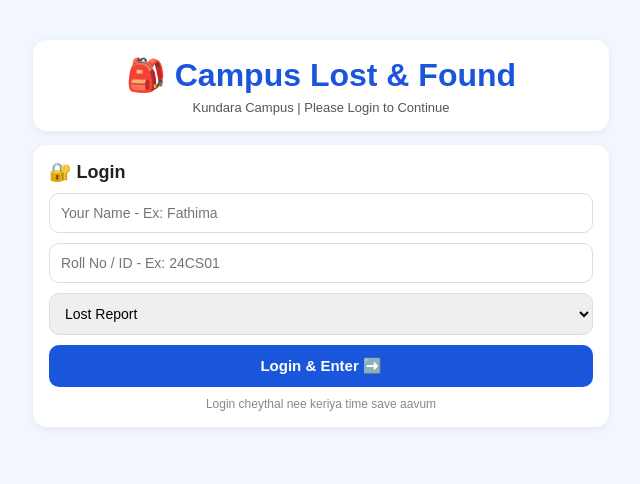
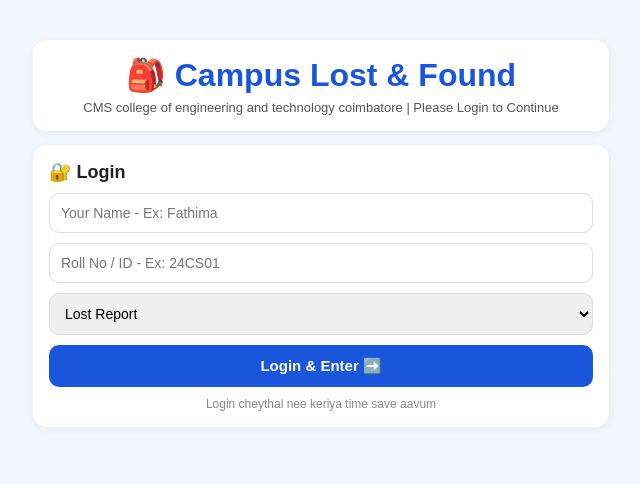
Before and after one commit to fidhafathiman608-cmyk/campus-lost-found, a plain HTML site: page index.html in a window 1280 px wide. Shown: the whole page, without its empty margins (319-959 px from the left). Drawn offline with Linux system fonts and the light colour scheme.

Commit message:
Update index.html

```diff
--- a/index.html
+++ b/index.html
@@ -42,7 +42,7 @@ input, select, textarea { width:100%; padding:11px; margin-bottom:10px; border:1
   <div class="container" style="margin-top:40px;">
     <div class="card" style="text-align:center;">
       <h1 style="color:#1a56db;">🎒 Campus Lost & Found</h1>
-      <p style="font-size:13px; color:#555; margin-top:6px;">Kundara Campus | Please Login to Continue</p>
+      <p style="font-size:13px; color:#555; margin-top:6px;">CMS college of engineering and technology coimbatore | Please Login to Continue</p>
     </div>
     <div class="card">
       <h2>🔐 Login</h2>
```
